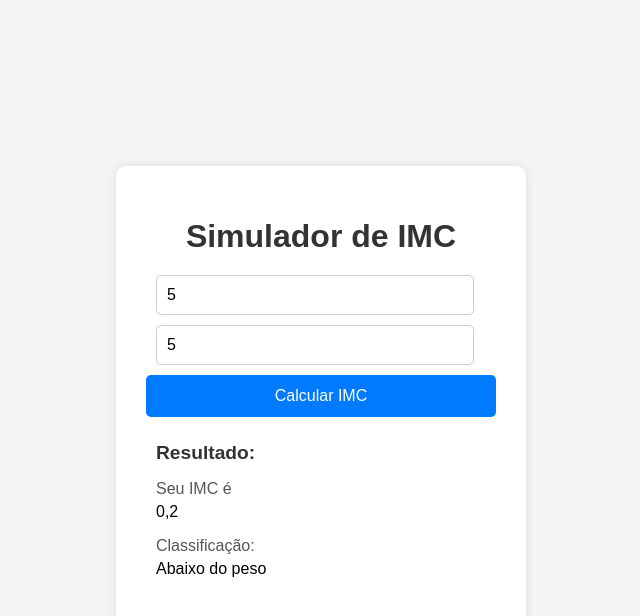
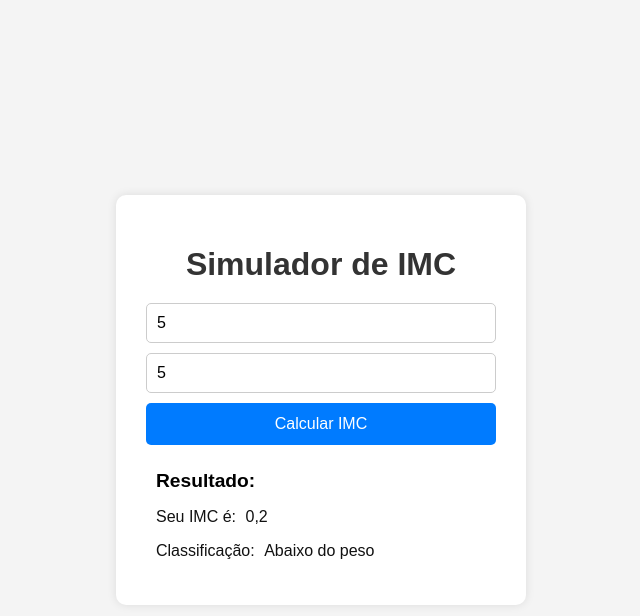
Before and after one commit to PaulaDias04/projeto-imc, a website: page src/index.html in a window 1280 px wide. Both pictures are taken after typing "5", "5" into the empty fields and a click on the button "Calcular IMC". Shown: the whole page, without its empty margins (319-959 px from the left). Drawn offline with Linux system fonts and the light colour scheme.

Commit message:
correção da margem do input-group e o span fica a frente do p

```diff
--- a/src/index.html
+++ b/src/index.html
@@ -17,9 +17,9 @@
         <button id="calcular">Calcular IMC</button>
         <div class="result" id="resultado">
             <h2>Resultado:</h2>
-            <p> Seu IMC é </p>  <span id="imc-valor"></span></p>
-            <p> Classificação: </p> <span id="imc-classificacao"></span></p>
-    </div>
+            <p><span style="display: inline-block;">Seu IMC é:</span> <span id="imc-valor"></span></p>
+    <p><span style="display: inline-block;">Classificação:</span> <span id="imc-classificacao"></span></p>
+</div>
     <script src="script.js"></script>
 </body>
 </html>
--- a/src/style.css
+++ b/src/style.css
@@ -25,7 +25,8 @@ body{
 }
 
 .container .input-group{
-    margin: 10px;
+    margin-top: 10px;
+    margin-bottom: 10px;
 }
 
 .container .input-group label {
@@ -36,7 +37,7 @@ body{
 }
 
 .container .input-group input[type="number"] {
-    width: calc(100% - 12px);
+    width: 100%;
     padding: 10px;
     border: 1px solid #ccc;
     border-radius: 5px;
@@ -68,11 +69,19 @@ body{
 
 .container .result h2 {
     margin-top: 0;
-    color: #333;
+    color: #000000;
     font-size: 1.2em;
 }
 
 .container .result p {
     margin-bottom: 5px;
-    color: #555;
+    color: #111111;
 }
+.container #imc-valor {
+    display: inline-block;
+    margin-left: 5px;
+}
+.container #imc-classificacao {
+    display: inline-block;
+    margin-left: 5px;
+}
```
